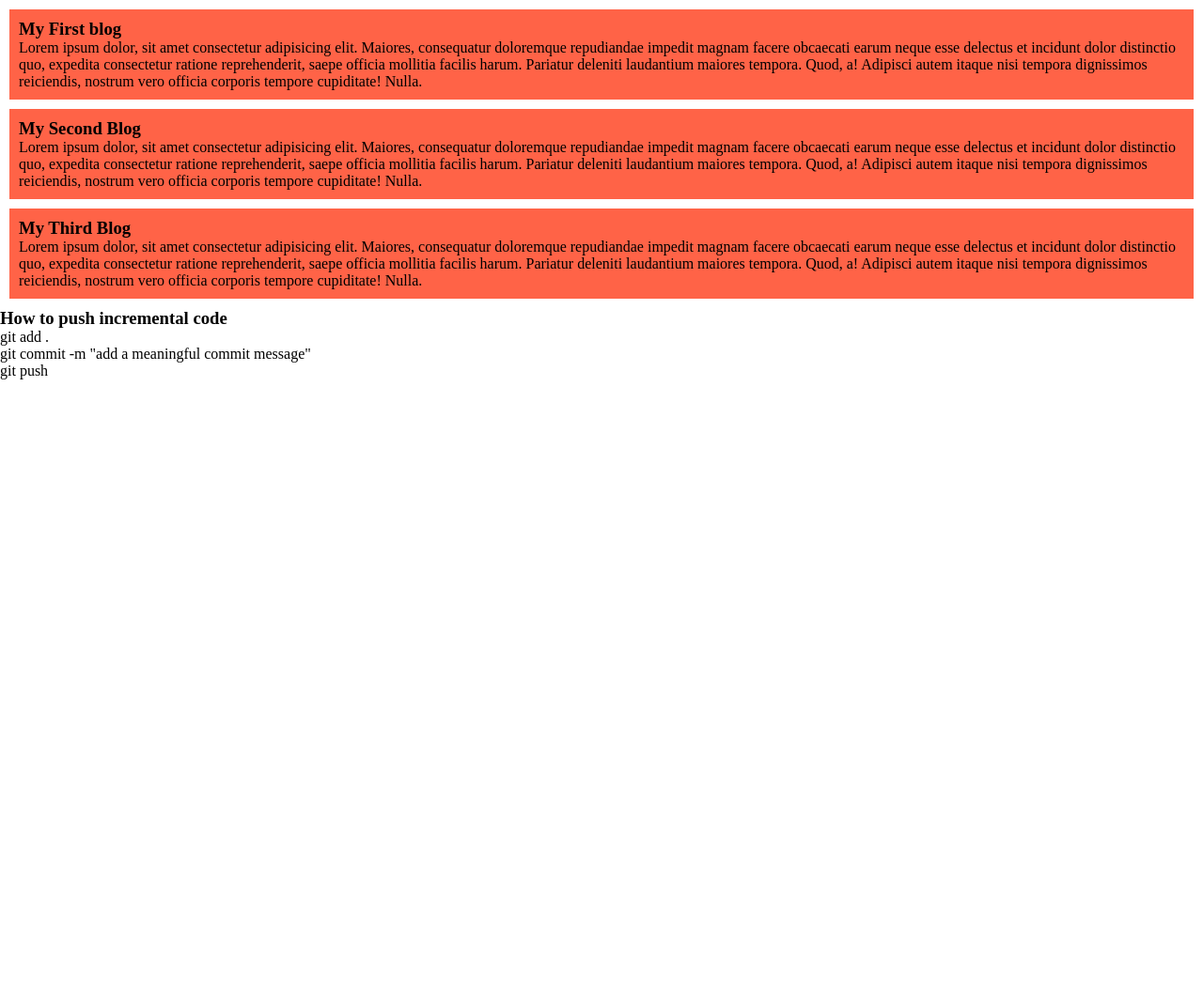
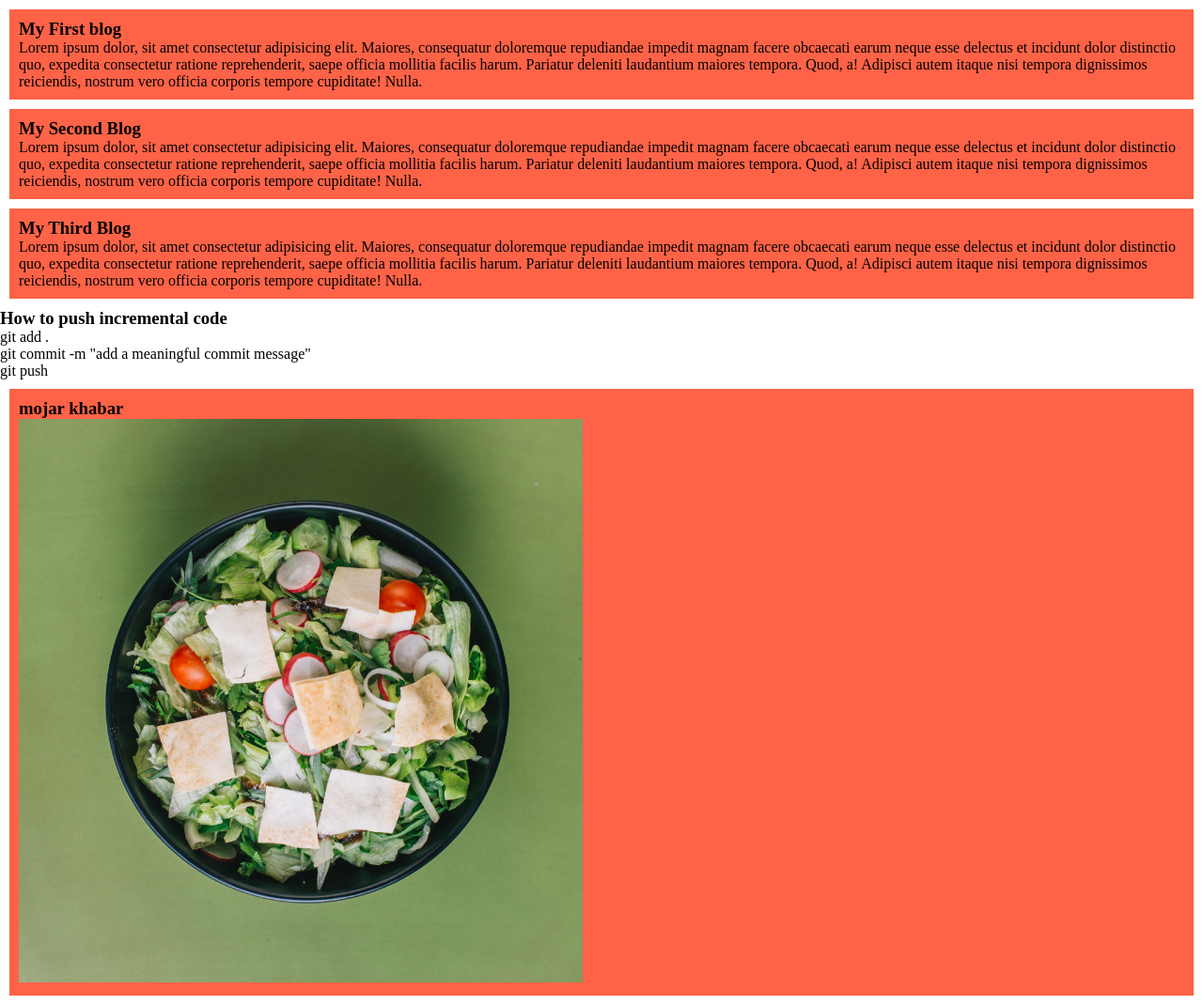
Before and after one commit to searchsakib/my-simple-website, a plain HTML site: page index.html in a window 1280 px wide. Shown: the whole page at 94% size. Before the commit the page ends 800 px from the top, so only its background shows below. Drawn offline with Linux system fonts and the light colour scheme.

Commit message:
added 1 food pics

```diff
--- a/index.html
+++ b/index.html
@@ -49,5 +49,14 @@
       <li>git commit -m "add a meaningful commit message"</li>
       <li>git push</li>
     </ul>
+    <div>
+      <h3>mojar khabar</h3>
+      <img
+        src="images/pics.jpg"
+        alt="mojar khabar"
+        height="600px"
+        width="600px"
+      />
+    </div>
   </body>
 </html>
```
Also changed, not shown: images/pics.jpg (added).
